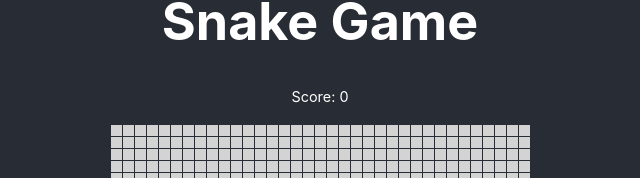
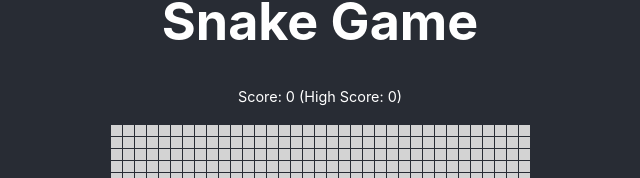
Before and after one commit to TinKurbatoff/snake-game, a React (Create React App) app: page / in a window 1280 px wide. Shown: the part 125-303 px from the top of the page, without its empty margins (320-960 px from the left). Built offline with nearby package versions, Linux system fonts and the light colour scheme.

Commit message:
added hight score

```diff
--- a/src/components/Game.tsx
+++ b/src/components/Game.tsx
@@ -1,4 +1,3 @@
-import { dir } from "console";
 import React from "react";
 import { useState, useEffect, useCallback } from "react";
 import { Container } from "react-bootstrap";
@@ -22,9 +21,26 @@ const Game = () => {
   const [apple, setApple] = useState<Position>(getRandomPosition(gridSize));
   const [speed, setSpeed] = useState(startSpeed);
   const [score, setScore] = useState(0);
+  const [highScore, setHighScore] = useState(0);
   const [delay, setDelay] = useState(0);
   const [gameOver, setGameOver] = useState(false);
   const [pause, setPause] = useState(false);
+
+  // Load the high score from localStorage when the component mounts
+  useEffect(() => {
+    const storedHighScore = localStorage.getItem("highScore");
+    if (storedHighScore) {
+      setHighScore(Number(storedHighScore));
+    }
+  }, []);
+
+  // Update the high score in state and localStorage if the score changes
+  useEffect(() => {
+    if (score > highScore) {
+      setHighScore(parseInt(score.toString()));
+      localStorage.setItem("highScore", score.toString());
+    }
+  }, [score, highScore]);
 
   const moveSnake = useCallback(() => {
     if (gameOver || pause) return;
@@ -144,7 +160,7 @@ const Game = () => {
         ) : null}
         <div>
           <p style={{ fontSize: "0.9rem", marginBottom: "4px" }}>
-            Score: {score}
+            Score: {score} (High Score: {highScore})
           </p>
         </div>
 
```
